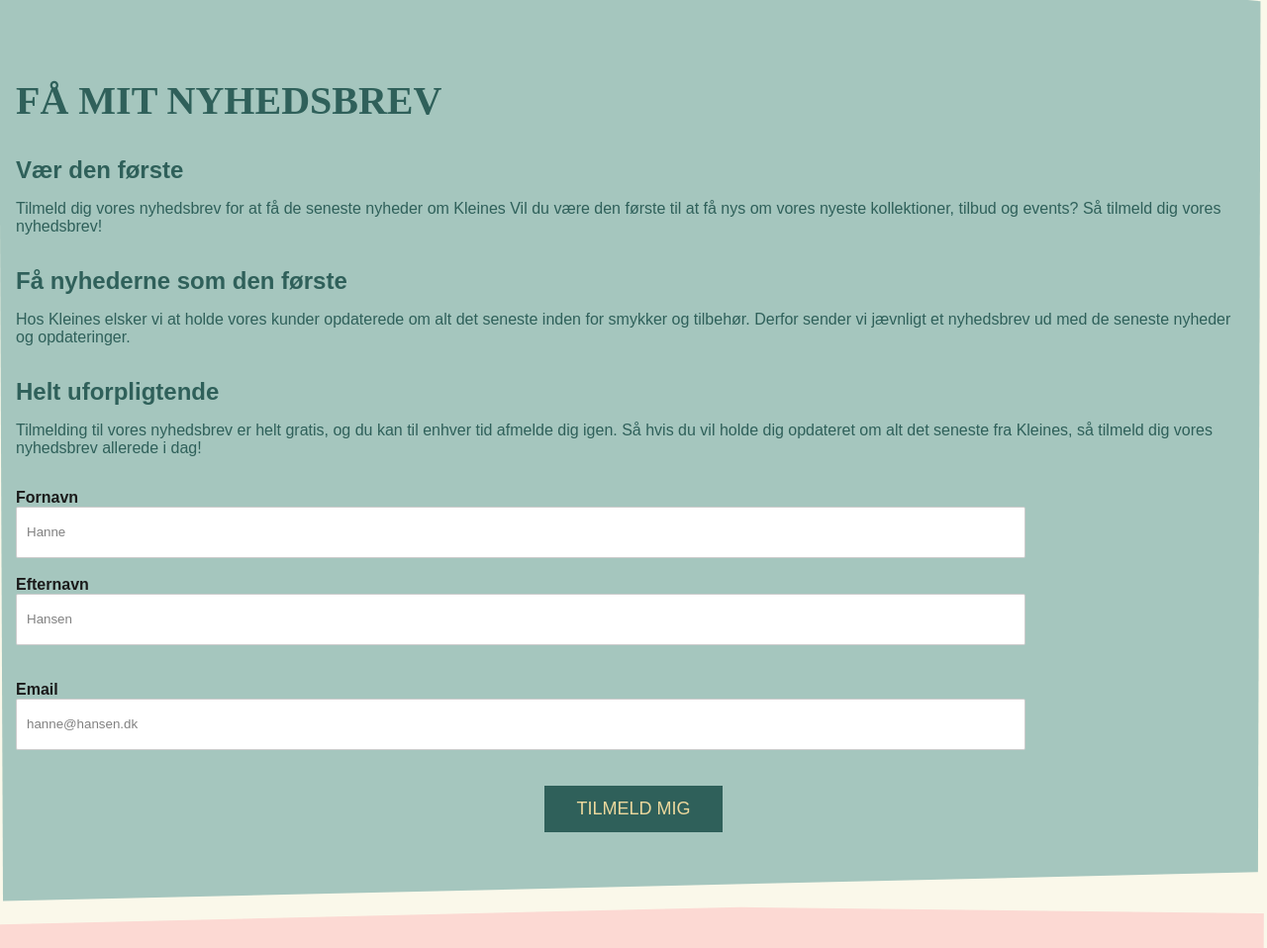
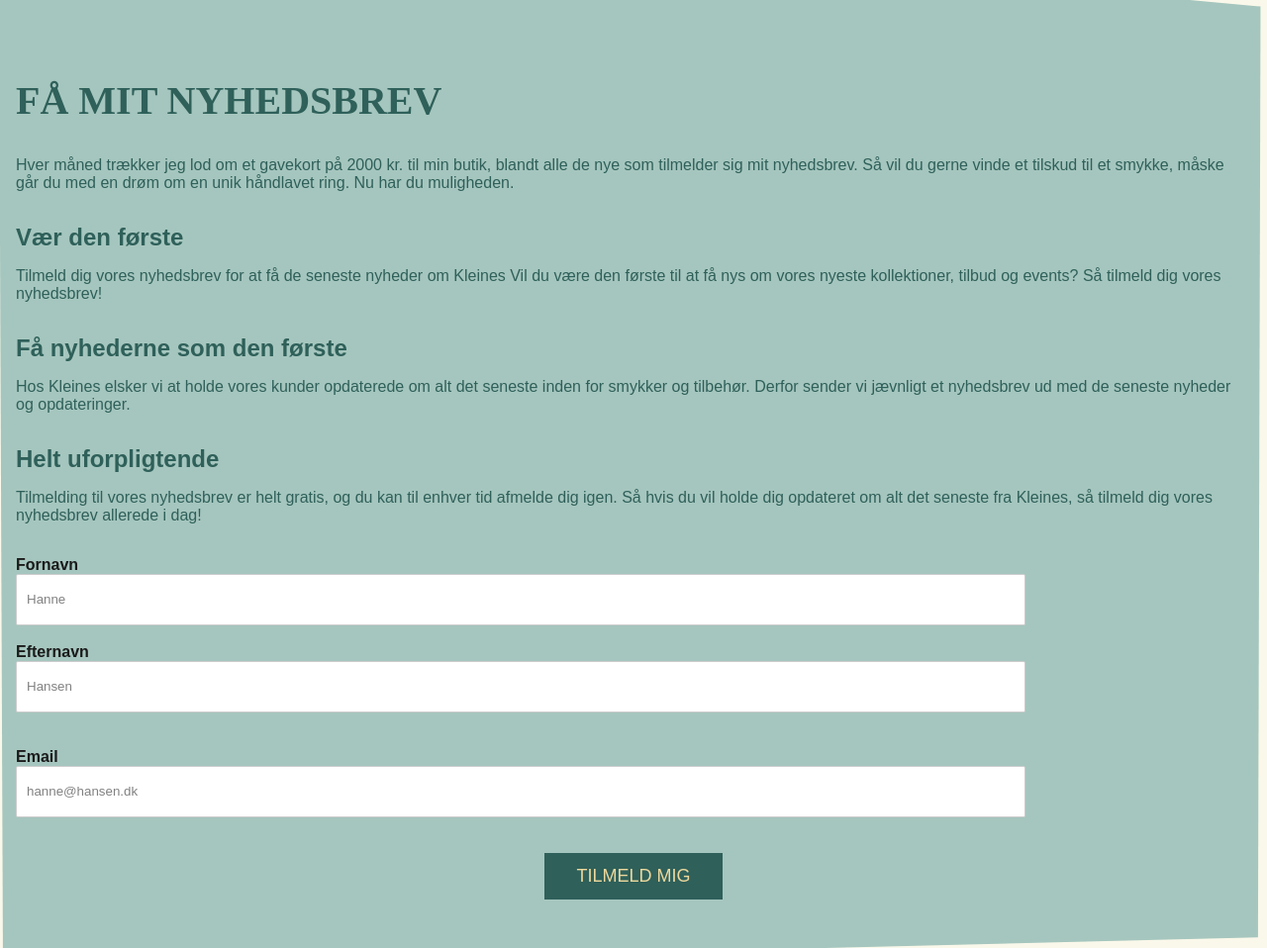
Before and after one commit to TheFred94/Parallax-Scroll-effect-1, a plain HTML site: page index.html in a window 1280 px wide. Shown: the part 1190-2148 px from the top of the page at 99% size. Drawn offline with Linux system fonts and the light colour scheme.

Commit message:
Vind et gavekort HTML

```diff
--- a/index.html
+++ b/index.html
@@ -30,7 +30,7 @@
       </div>
       <div id="nyhedsbrev" class="poly_green">
         <h2>Få mit nyhedsbrev</h2>
-
+        <p>Hver måned trækker jeg lod om et gavekort på 2000 kr. til min butik, blandt alle de nye som tilmelder sig mit nyhedsbrev. Så vil du gerne vinde et tilskud til et smykke, måske går du med en drøm om en unik håndlavet ring. Nu har du muligheden.</p>
         <h3>Vær den første</h3>
         <p>Tilmeld dig vores nyhedsbrev for at få de seneste nyheder om Kleines
 
```
